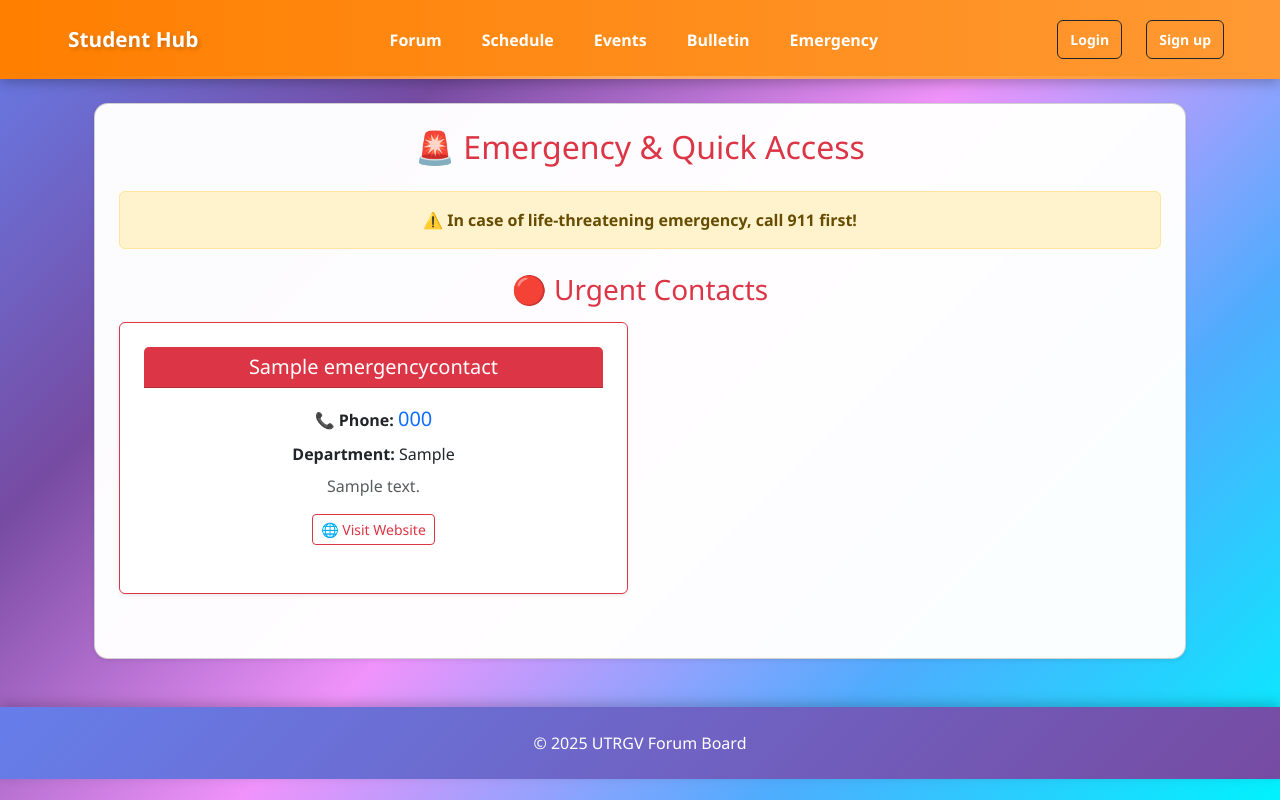
After one commit to Alessandro-Villegas/discussion-board-app, a Django app: page /emergency/ in a window 1280 px wide. The commit adds this page. Run offline with Django 4.2, Linux system fonts and the light colour scheme; tables that the repository leaves empty hold one stand-in row (values such as "Sample post").

```diff
--- a/accounts/urls.py
+++ b/accounts/urls.py
@@ -1,10 +1,11 @@
+from django import views
 from django.urls import path, include
 from .views import signup, verify_email, profile_view
 from django.contrib.auth import views as auth_views
 
 urlpatterns = [
 
-    path("accounts/", include("allauth.urls")),
+    # path("accounts/", include("allauth.urls")),
     path("profile/", profile_view, name="profile"),
 
     # Password reset
--- a/discussion_board/urls.py
+++ b/discussion_board/urls.py
@@ -30,7 +30,7 @@ urlpatterns = [
     path('bulletin/', include('bulletin.urls')),
     path('emergency/', include('emergency.urls')),
     path("accounts/", include("allauth.urls")),
-    # path('accounts/', include('accounts.urls')),  # new accounts app urls
+    path('accounts/', include('accounts.urls')),  # new accounts app urls
     ]
 
 if settings.DEBUG:
--- /dev/null
+++ b/emergency/templates/emergency/emergency_list.html
@@ -0,0 +1,139 @@
+{% extends "base.html" %}
+{% load static %}
+
+{% block title %}Emergency Contacts{% endblock %}
+
+{% block content %}
+<div class="container mt-4">
+  <div class="card shadow-sm p-4" style="background: rgba(255,255,255,0.98); border-radius: 14px;">
+    <h2 class="mb-4 text-center" style="color: #dc3545;">
+      🚨 Emergency & Quick Access
+    </h2>
+
+    <div class="alert alert-warning mb-4">
+      <strong>⚠️ In case of life-threatening emergency, call 911 first!</strong>
+    </div>
+
+    {% if user.is_staff %}
+    <a href="{% url 'add-emergency' %}" class="btn btn-primary mb-4">➕ Add Emergency Contact</a>
+    {% endif %}
+
+    <!-- High Priority Contacts -->
+    {% if high_priority_contacts %}
+    <h3 class="mb-3" style="color: #dc3545;">🔴 Urgent Contacts</h3>
+    <div class="row mb-4">
+      {% for contact in high_priority_contacts %}
+      <div class="col-md-6 mb-3">
+        <div class="card border-danger shadow-sm h-100">
+          <div class="card-header bg-danger text-white">
+            <h5 class="mb-0">{{ contact.name }}</h5>
+          </div>
+          <div class="card-body">
+            <p class="mb-2">
+              <strong>📞 Phone:</strong>
+              <a href="tel:{{ contact.phone_number }}" class="text-decoration-none fs-5">
+                {{ contact.phone_number }}
+              </a>
+            </p>
+            <p class="mb-2"><strong>Department:</strong> {{ contact.department|default:"N/A" }}</p>
+            <p class="text-muted mb-3">{{ contact.description }}</p>
+            {% if contact.website %}
+            <a href="{{ contact.website }}" target="_blank" class="btn btn-outline-danger btn-sm mb-2">
+              🌐 Visit Website
+            </a>
+            {% endif %}
+            {% if user.is_staff %}
+            <div class="mt-2">
+              <a href="{% url 'edit-emergency' contact.pk %}" class="btn btn-primary btn-sm">Edit</a>
+              <a href="{% url 'delete-emergency' contact.pk %}" class="btn btn-danger btn-sm">Delete</a>
+            </div>
+            {% endif %}
+          </div>
+        </div>
+      </div>
+      {% endfor %}
+    </div>
+    {% endif %}
+
+    <!-- Medium Priority Contacts -->
+    {% if medium_priority_contacts %}
+    <h3 class="mb-3" style="color: #ff9933;">🟡 Important Contacts</h3>
+    <div class="row mb-4">
+      {% for contact in medium_priority_contacts %}
+      <div class="col-md-6 mb-3">
+        <div class="card border-warning shadow-sm h-100">
+          <div class="card-header bg-warning">
+            <h5 class="mb-0">{{ contact.name }}</h5>
+          </div>
+          <div class="card-body">
+            <p class="mb-2">
+              <strong>📞 Phone:</strong>
+              <a href="tel:{{ contact.phone_number }}" class="text-decoration-none fs-5">
+                {{ contact.phone_number }}
+              </a>
+            </p>
+            <p class="mb-2"><strong>Department:</strong> {{ contact.department|default:"N/A" }}</p>
+            <p class="text-muted mb-3">{{ contact.description }}</p>
+            {% if contact.website %}
+            <a href="{{ contact.website }}" target="_blank" class="btn btn-outline-warning btn-sm mb-2">
+              🌐 Visit Website
+            </a>
+            {% endif %}
+            {% if user.is_staff %}
+            <div class="mt-2">
+              <a href="{% url 'edit-emergency' contact.pk %}" class="btn btn-primary btn-sm">Edit</a>
+              <a href="{% url 'delete-emergency' contact.pk %}" class="btn btn-danger btn-sm">Delete</a>
+            </div>
+            {% endif %}
+          </div>
+        </div>
+      </div>
+      {% endfor %}
+    </div>
+    {% endif %}
+
+    <!-- Low Priority Contacts -->
+    {% if low_priority_contacts %}
+    <h3 class="mb-3" style="color: #667eea;">🔵 General Contacts</h3>
+    <div class="row mb-4">
+      {% for contact in low_priority_contacts %}
+      <div class="col-md-6 mb-3">
+        <div class="card border-primary shadow-sm h-100">
+          <div class="card-header bg-primary text-white">
+            <h5 class="mb-0">{{ contact.name }}</h5>
+          </div>
+          <div class="card-body">
+            <p class="mb-2">
+              <strong>📞 Phone:</strong>
+              <a href="tel:{{ contact.phone_number }}" class="text-decoration-none fs-5">
+                {{ contact.phone_number }}
+              </a>
+            </p>
+            <p class="mb-2"><strong>Department:</strong> {{ contact.department|default:"N/A" }}</p>
+            <p class="text-muted mb-3">{{ contact.description }}</p>
+            {% if contact.website %}
+            <a href="{{ contact.website }}" target="_blank" class="btn btn-outline-primary btn-sm mb-2">
+              🌐 Visit Website
+            </a>
+            {% endif %}
+            {% if user.is_staff %}
+            <div class="mt-2">
+              <a href="{% url 'edit-emergency' contact.pk %}" class="btn btn-primary btn-sm">Edit</a>
+              <a href="{% url 'delete-emergency' contact.pk %}" class="btn btn-danger btn-sm">Delete</a>
+            </div>
+            {% endif %}
+          </div>
+        </div>
+      </div>
+      {% endfor %}
+    </div>
+    {% endif %}
+
+    {% if not high_priority_contacts and not medium_priority_contacts and not low_priority_contacts %}
+    <div class="alert alert-info">
+      <p class="mb-0">No emergency contacts available at this time.</p>
+    </div>
+    {% endif %}
+  </div>
+</div>
+{% endblock %}
--- a/emergency/views.py
+++ b/emergency/views.py
@@ -1,10 +1,13 @@
 from django.shortcuts import render, redirect, get_object_or_404
 from django.contrib.auth.decorators import login_required
+from django.contrib.admin.views.decorators import staff_member_required
+from django.contrib import messages
 from .models import EmergencyContact
 from .forms import EmergencyContactForm
 
 
 def emergency_list(request):
+    """Public view - anyone can see emergency contacts"""
     high_priority = EmergencyContact.objects.filter(priority='high').order_by('name')
     medium_priority = EmergencyContact.objects.filter(priority='medium').order_by('name')
     low_priority = EmergencyContact.objects.filter(priority='low').order_by('name')
@@ -16,12 +19,13 @@ def emergency_list(request):
     })
 
 
-@login_required
+@staff_member_required  # Only admin/staff can access
 def add_emergency(request):
     if request.method == 'POST':
         form = EmergencyContactForm(request.POST)
         if form.is_valid():
             form.save()
+            messages.success(request, 'Emergency contact added successfully!')
             return redirect('emergency-list')
     else:
         form = EmergencyContactForm()
@@ -32,7 +36,7 @@ def add_emergency(request):
     })
 
 
-@login_required
+@staff_member_required  # Only admin/staff can access
 def edit_emergency(request, pk):
     contact = get_object_or_404(EmergencyContact, pk=pk)
 
@@ -40,6 +44,7 @@ def edit_emergency(request, pk):
         form = EmergencyContactForm(request.POST, instance=contact)
         if form.is_valid():
             form.save()
+            messages.success(request, 'Emergency contact updated successfully!')
             return redirect('emergency-list')
     else:
         form = EmergencyContactForm(instance=contact)
@@ -50,12 +55,13 @@ def edit_emergency(request, pk):
     })
 
 
-@login_required
+@staff_member_required  # Only admin/staff can access
 def delete_emergency(request, pk):
     contact = get_object_or_404(EmergencyContact, pk=pk)
 
     if request.method == 'POST':
         contact.delete()
+        messages.success(request, 'Emergency contact deleted successfully!')
         return redirect('emergency-list')
 
     return render(request, 'emergency/emergency_confirm_delete.html', {
--- a/schedule/templates/schedule/home.html
+++ b/schedule/templates/schedule/home.html
@@ -11,10 +11,10 @@
       <h5 style="color: #667eea;">{{ activity.title }}</h5>
       <p><strong>Day:</strong> {{ activity.get_day_of_week_display|default:activity.day_of_week }}</p>
       <p><strong>Time:</strong>
-        {% if activity.start_time or activity.end_time %}
+        {% if activity.start_time and activity.end_time %}
           {{ activity.start_time|time:"g:i A" }} - {{ activity.end_time|time:"g:i A" }}
         {% else %}
-          Time not set
+          <span class="text-danger">Time not set</span>
         {% endif %}
       </p>
       <p class="text-muted mb-3">{{ activity.description }}</p>
--- a/schedule/views.py
+++ b/schedule/views.py
@@ -18,7 +18,7 @@ def schedule_home(request):
         weekday_index = ['Monday','Tuesday','Wednesday','Thursday','Friday','Saturday','Sunday'].index(a.day_of_week)
         days_ahead = (weekday_index - now.weekday() + 7) % 7
         next_date = today + datetime.timedelta(days=days_ahead)
-        dt = datetime.datetime.combine(next_date, a.time)
+        dt = datetime.datetime.combine(next_date, a.start_time)
         dt = timezone.make_aware(dt, timezone.get_current_timezone())
         upcoming.append({'id':a.pk, 'title':a.title, 'datetime': dt.isoformat(), 'description': a.description})
     return render(request, 'schedule/home.html', {'activities': activities, 'upcoming': upcoming})
--- a/static/site.css
+++ b/static/site.css
@@ -38,6 +38,7 @@
     object-fit: cover;
     box-shadow: 0 4px 12px rgba(0,0,0,0.15);
 }
+
 
 .dashboard {
     display: grid;
@@ -254,7 +255,7 @@ footer {
 }
 
 /* Forms */
-form {
+.auth-card form {
     background-color: rgba(255,255,255,0.98);
     padding: 20px;
     border-radius: 10px;
@@ -272,6 +273,30 @@ input.form-control, select.form-select, textarea.form-control {
 input.form-control:focus, select.form-select:focus, textarea.form-control:focus {
     border-color: #FF7F00;
     box-shadow: 0 0 0 0.2rem rgba(255,127,0,0.25);
+}
+
+/* Content cards (forum, posts, comments) */
+.content-card {
+    background: rgba(255,255,255,0.98);
+    border-radius: 14px;
+    padding: 2rem;
+    margin-bottom: 2rem;
+    box-shadow: 0 10px 28px rgba(0,0,0,0.15);
+}
+
+/* Comment cards */
+.comment-card {
+    background: #f8f9fa;
+    border-radius: 10px;
+    padding: 1rem 1.25rem;
+    margin-bottom: 1rem;
+    border-left: 4px solid #FF7F00;
+}
+
+/* Post metadata */
+.post-meta {
+    font-size: 0.9rem;
+    color: #666;
 }
 
 /* Responsive */
```
Also changed, not shown: forum/templates/forum/create_post.html (+11 -4 lines), forum/templates/forum/delete_comment.html (+16 -20 lines), forum/templates/forum/delete_post.html (+17 -17 lines), forum/templates/forum/edit_comment.html (+15 -21 lines), forum/templates/forum/edit_post.html (+19 -16 lines), forum/templates/forum/post_detail.html (+34 -34 lines), schedule/forms.py (+22 -3 lines), schedule/models.py (+19 -13 lines), schedule/migrations/0002_alter_activity_options_and_more.py (added).
